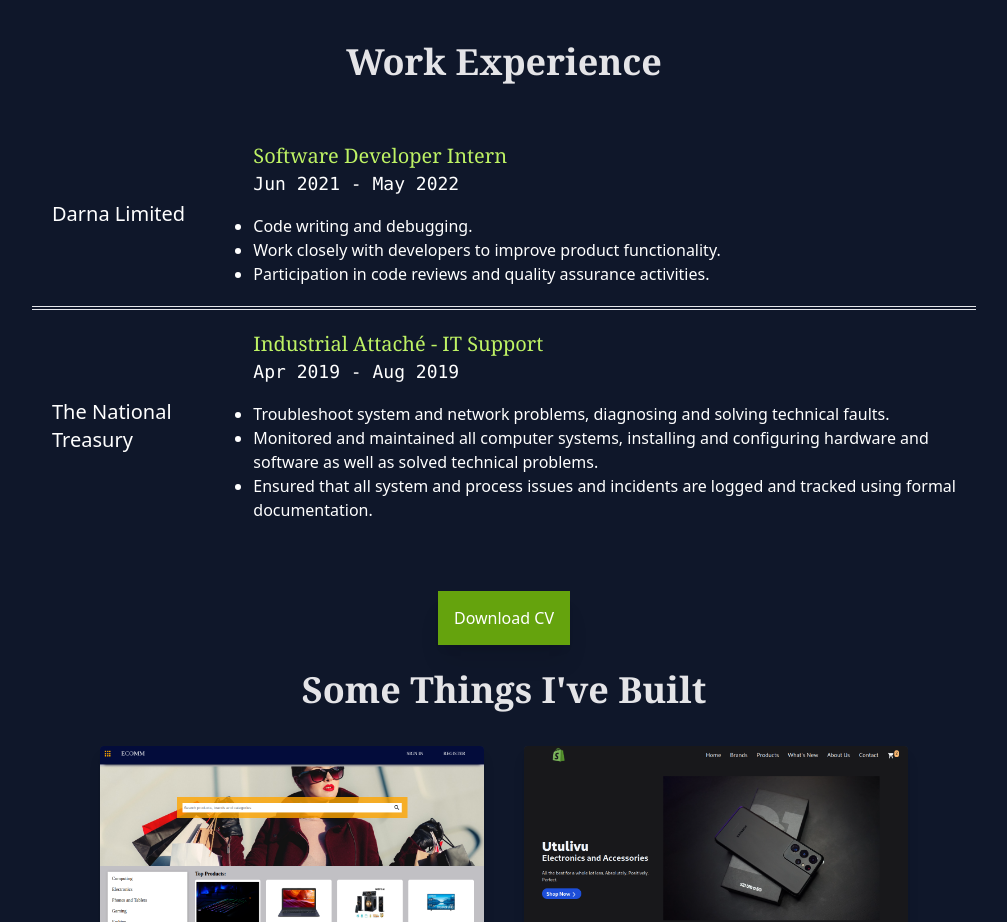
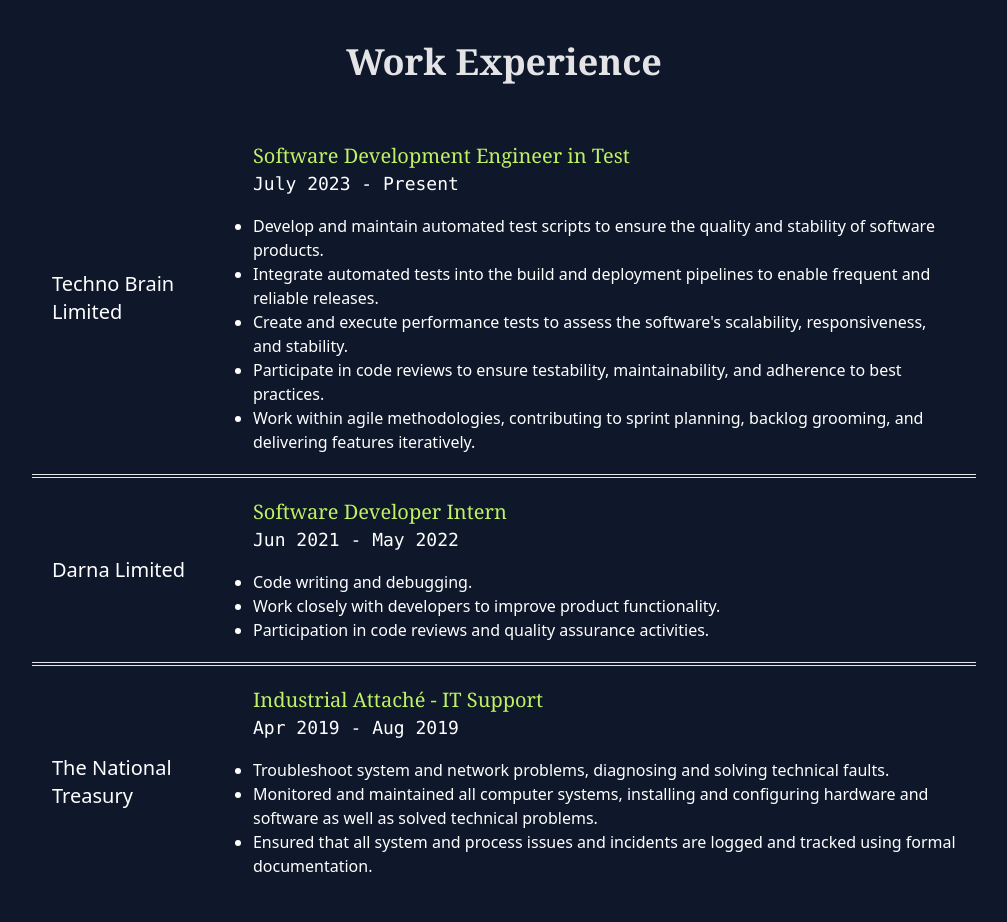
Before and after one commit to Benson306/my-portfolio, a React (Create React App) app: page / in a window 1280 px wide. Shown: the part 1060-1982 px from the top of the page, without its empty margins (136-1143 px from the left). Built offline with nearby package versions, Linux system fonts and the light colour scheme.

Commit message:
Job experience added

```diff
--- a/src/components/Experience.js
+++ b/src/components/Experience.js
@@ -5,6 +5,21 @@
         <h2 class="flex md:justify-center text-zinc-200 text-2xl md:text-4xl font-serif font-semibold pt-1 md:pt-1 ">Work Experience</h2>
         <div class="md:flex hidden md:visible justify-center p-10">
             <table class="p-5 mx-16">
+                <tr class="p-5 border-b-4 border-double hover:bg-slate-600">
+                    <td class="p-5 text-xl">Techno Brain Limited</td>
+                    <td class="p-5">
+                        <h1 class="text-xl text-lime-300 font-serif">Software Development Engineer in Test</h1>
+                        <h2 class="text-lg font-mono">July 2023 - Present</h2>
+                        <ul class="list-disc font-sans pt-4">
+                            <li>Develop and maintain automated test scripts to ensure the quality and stability of software products.</li>
+                            <li>Integrate automated tests into the build and deployment pipelines to enable frequent and reliable releases.</li>
+                            <li>Create and execute performance tests to assess the software's scalability, responsiveness, and stability.</li>
+                            <li>Participate in code reviews to ensure testability, maintainability, and adherence to best practices.</li>
+                            <li>Work within agile methodologies, contributing to sprint planning, backlog grooming, and delivering features iteratively.</li>
+                        </ul>
+
+                    </td>
+                </tr>
                 <tr class="p-5 border-b-4 border-double hover:bg-slate-600">
                     <td class="p-5 text-xl">Darna Limited</td>
                     <td class="p-5">
```
